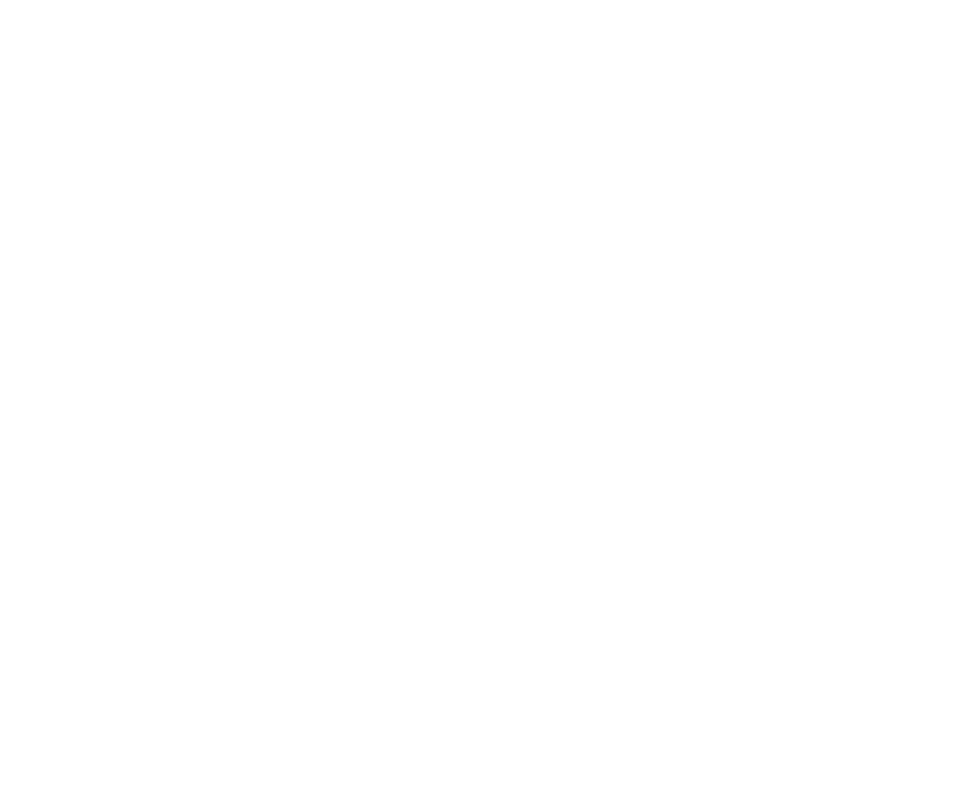
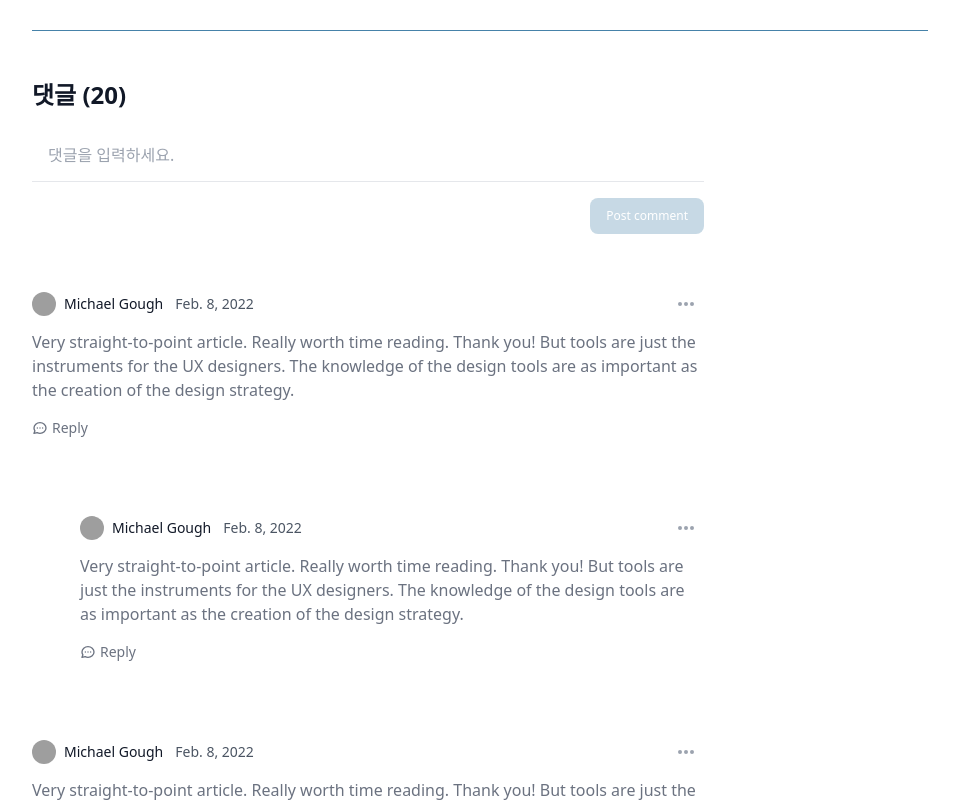
Before and after one commit to EASYhz/travel, a Next.js app: page /community/post/186 in a window 1280 px wide. Shown: the part 920-1722 px from the top of the page, without its empty margins (160-1119 px from the left). Before the commit the page ends 868 px from the top, so only its background shows below. Built offline with nearby package versions, Linux system fonts and the light colour scheme; grey boxes are pictures that could not be loaded.

Commit message:
Update: 댓글 추가

```diff
--- a/src/app/community/post/[id]/page.tsx
+++ b/src/app/community/post/[id]/page.tsx
@@ -1,3 +1,6 @@
+import CommentBox from "@/components/community/post/commentBox";
+import CommentField from "@/components/community/post/commentField";
+
 export default function Post(props: { params: { id: number } }) {
   const detailPost: string = "글 내용임 \n여기 추천합니다.";
   return (
@@ -20,6 +23,10 @@
           alt=""
         />
       </article>
+      <div className="main-divider mt-20" />
+      <div>
+        <CommentField />
+      </div>
     </div>
   );
 }
--- a/src/app/globals.css
+++ b/src/app/globals.css
@@ -10,4 +10,8 @@
   .default-button {
     @apply text-main-blue hover:text-main-white border border-main-blue hover:bg-main-blue focus:ring-4 focus:outline-none focus:ring-sub-blue font-medium rounded-2xl text-sm px-5 py-2.5 text-center mr-2 mb-2;
   }
+
+  .main-divider {
+    @apply my-4 flex items-center before:mt-0.5 before:flex-1 before:border-t before:border-main-blue after:mt-0.5 after:flex-1 after:border-t after:border-main-blue;
+  }
 }
--- /dev/null
+++ b/src/components/community/post/commentBox.tsx
@@ -0,0 +1,103 @@
+import CommentForm from "./commentForm";
+
+export default function CommentBox(props: { isReply: boolean }) {
+  return (
+    // <article className="p-6 mb-6 ml-6 lg:ml-12  text-base bg-white rounded-lg "> 댓글의 댓글
+    <article
+      className={
+        "py-6 mb-6 text-base bg-white rounded-lg " +
+        (props.isReply && "ml-6 lg:ml-12")
+      }
+    >
+      <footer className="flex justify-between items-center mb-2">
+        <div className="flex items-center">
+          <p className="inline-flex items-center mr-3 text-sm text-gray-900">
+            <img
+              className="mr-2 w-6 h-6 rounded-full"
+              src="https://flowbite.com/docs/images/people/profile-picture-2.jpg"
+              alt="Michael Gough"
+            />
+            Michael Gough
+          </p>
+          <p className="text-sm text-gray-600">
+            <time dateTime="2022-02-08" title="February 8th, 2022">
+              Feb. 8, 2022
+            </time>
+          </p>
+        </div>
+        <button
+          id="dropdownComment1Button"
+          data-dropdown-toggle="dropdownComment1"
+          className="inline-flex items-center p-2 text-sm font-medium text-center text-gray-400 bg-white rounded-lg hover:bg-gray-100 focus:ring-4 focus:outline-none focus:ring-gray-50 "
+          type="button"
+        >
+          <svg
+            className="w-5 h-5"
+            aria-hidden="true"
+            fill="currentColor"
+            viewBox="0 0 20 20"
+            xmlns="http://www.w3.org/2000/svg"
+          >
+            <path d="M6 10a2 2 0 11-4 0 2 2 0 014 0zM12 10a2 2 0 11-4 0 2 2 0 014 0zM16 12a2 2 0 100-4 2 2 0 000 4z"></path>
+          </svg>
+          <span className="sr-only">Comment settings</span>
+        </button>
+        {/* <!-- Dropdown menu --> */}
+        <div
+          id="dropdownComment1"
+          className="hidden z-10 w-36 bg-white rounded divide-y divide-gray-100 shadow"
+        >
+          <ul
+            className="py-1 text-sm text-gray-700"
+            aria-labelledby="dropdownMenuIconHorizontalButton"
+          >
+            <li>
+              <a href="#" className="block py-2 px-4 hover:bg-gray-100">
+                Edit
+              </a>
+            </li>
+            <li>
+              <a href="#" className="block py-2 px-4 hover:bg-gray-100">
+                Remove
+              </a>
+            </li>
+            <li>
+              <a href="#" className="block py-2 px-4 hover:bg-gray-100">
+                Report
+              </a>
+            </li>
+          </ul>
+        </div>
+      </footer>
+      <p className="text-gray-500 dark:text-gray-400">
+        Very straight-to-point article. Really worth time reading. Thank you!
+        But tools are just the instruments for the UX designers. The knowledge
+        of the design tools are as important as the creation of the design
+        strategy.
+      </p>
+      <div className="flex items-center mt-4 space-x-4">
+        <button
+          type="button"
+          className="flex items-center text-sm text-gray-500 hover:underline "
+        >
+          <svg
+            aria-hidden="true"
+            className="mr-1 w-4 h-4"
+            fill="none"
+            stroke="currentColor"
+            viewBox="0 0 24 24"
+            xmlns="http://www.w3.org/2000/svg"
+          >
+            <path
+              strokeLinecap="round"
+              strokeLinejoin="round"
+              strokeWidth="2"
+              d="M8 12h.01M12 12h.01M16 12h.01M21 12c0 4.418-4.03 8-9 8a9.863 9.863 0 01-4.255-.949L3 20l1.395-3.72C3.512 15.042 3 13.574 3 12c0-4.418 4.03-8 9-8s9 3.582 9 8z"
+            ></path>
+          </svg>
+          Reply
+        </button>
+      </div>
+    </article>
+  );
+}
--- /dev/null
+++ b/src/components/community/post/commentField.tsx
@@ -0,0 +1,21 @@
+import CommentBox from "./commentBox";
+import CommentForm from "./commentForm";
+
+export default function CommentField() {
+  return (
+    <section className="bg-white py-4 lg:py-8">
+      <div className="max-w-2xl">
+        <div className="flex justify-between items-center mb-6">
+          <h2 className="text-lg lg:text-2xl font-bold text-gray-900">
+            댓글 (20)
+          </h2>
+        </div>
+        <CommentForm />
+        <CommentBox isReply={false} />
+        <CommentBox isReply={true} />
+        <CommentBox isReply={false} />
+        <CommentBox isReply={true} />
+      </div>
+    </section>
+  );
+}
--- /dev/null
+++ b/src/components/community/post/commentForm.tsx
@@ -0,0 +1,49 @@
+"use client";
+
+import { useState, useRef, useEffect } from "react";
+
+export default function CommentForm() {
+  const [val, setVal] = useState("");
+  const textAreaRef = useRef<HTMLTextAreaElement>(null);
+
+  const resizeTextArea = () => {
+    if (textAreaRef.current) {
+      textAreaRef.current.style.height = "auto";
+      textAreaRef.current.style.height =
+        textAreaRef.current.scrollHeight + "px";
+    }
+  };
+
+  useEffect(resizeTextArea, [val]);
+
+  const onChange = (e: React.ChangeEvent<HTMLTextAreaElement>) => {
+    setVal(e.target.value);
+  };
+
+  return (
+    <form className="mb-6 pb-10">
+      <div className="py-2 px-4 mb-4 bg-white border-b border-gray-200 ">
+        <label htmlFor="comment" className="sr-only">
+          Your comment
+        </label>
+        <textarea
+          id="comment"
+          ref={textAreaRef}
+          value={val}
+          onChange={onChange}
+          rows={1}
+          className="px-0 h-auto w-full border-0 focus:ring-0 focus:outline-none resize-none"
+          placeholder="댓글을 입력하세요."
+          required
+        ></textarea>
+      </div>
+      <button
+        type="submit"
+        disabled={val.length === 0 ? true : false}
+        className="inline-flex float-right items-center py-2.5 px-4 text-xs font-medium text-center text-main-white bg-main-blue rounded-lg focus:ring-4 focus:ring-primary-200 hover:bg-etc-blue disabled:opacity-30"
+      >
+        Post comment
+      </button>
+    </form>
+  );
+}
```
